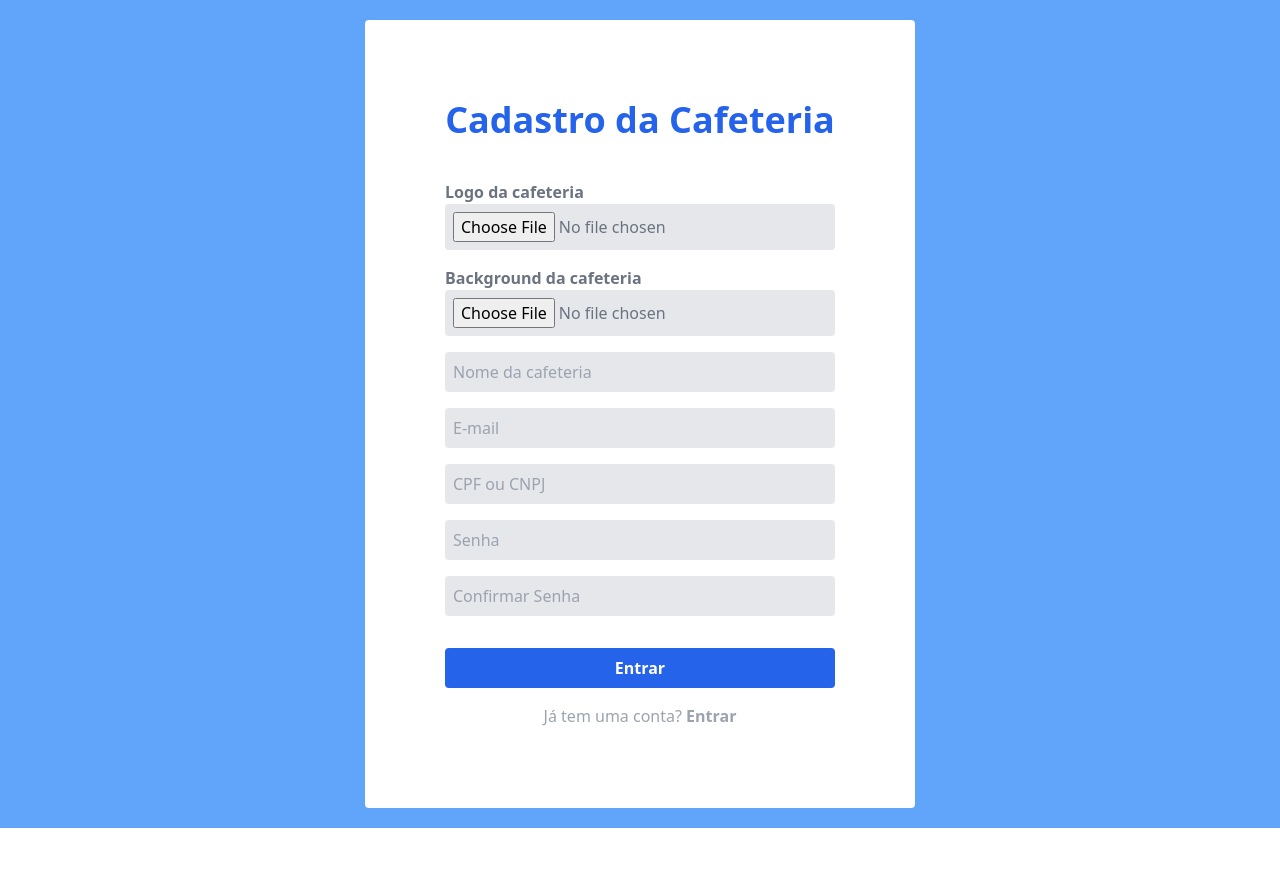
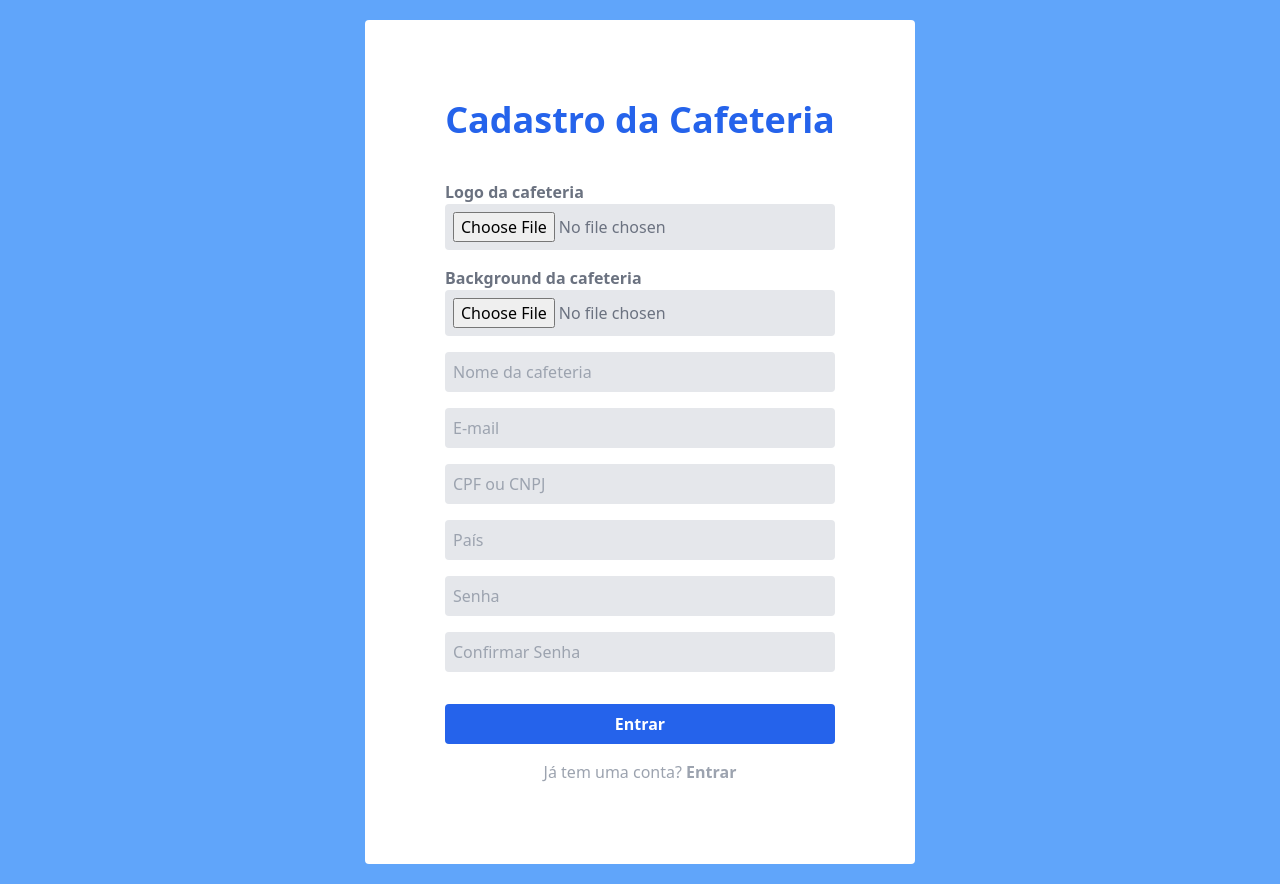
Before and after one commit to nettobruno/querocafe-frontend, a React (Vite) app: page /registercoffeeshop in a window 1280 px wide. Before the commit the page ends 828 px from the top, so only its background shows below. Built offline with nearby package versions, Linux system fonts and the light colour scheme.

Commit message:
Adiciona campo de país no cadastro de cafeteria

```diff
--- a/src/pages/RegisterCoffeeShop.tsx
+++ b/src/pages/RegisterCoffeeShop.tsx
@@ -8,6 +8,7 @@ export default function LoginCoffeeShop() {
   const [name, setName] = useState('');
   const [email, setEmail] = useState('');
   const [cpf, setCpf] = useState('');
+  const [country, setCountry] = useState('');
   const [password, setPassword] = useState('');
   const [confirmPassword, setConfirmPassword] = useState('');
 
@@ -21,6 +22,7 @@ export default function LoginCoffeeShop() {
       name: name,
       email: email,
       cpf: cpf,
+      country: country,
       password: password,
       confirmPassword: confirmPassword
     })
@@ -46,6 +48,7 @@ export default function LoginCoffeeShop() {
           <input type="text" name="name" placeholder="Nome da cafeteria" value={name} onChange={(e) => setName(e.target.value)} className="bg-gray-200 text-gray-500 p-2 rounded mb-4 outline-none" />
           <input type="email" name="email" placeholder="E-mail" value={email} onChange={(e) => setEmail(e.target.value)} className="bg-gray-200 text-gray-500 p-2 rounded mb-4 outline-none" />
           <input type="text" name="cpf" placeholder="CPF ou CNPJ" value={cpf} onChange={(e) => setCpf(e.target.value)} className="bg-gray-200 text-gray-500 p-2 rounded mb-4 outline-none" />
+          <input type="text" name="country" placeholder="País" value={country} onChange={(e) => setCountry(e.target.value)} className="bg-gray-200 text-gray-500 p-2 rounded mb-4 outline-none" />
           <input type="password" name="password" placeholder="Senha" value={password} onChange={(e) => setPassword(e.target.value)} className="bg-gray-200 text-gray-500 p-2 rounded mb-4 outline-none	" />
           <input type="password" name="confirmPassword" placeholder="Confirmar Senha" value={confirmPassword} onChange={(e) => setConfirmPassword(e.target.value)} className="bg-gray-200 text-gray-500 p-2 rounded mb-4 outline-none	" />
 
```
